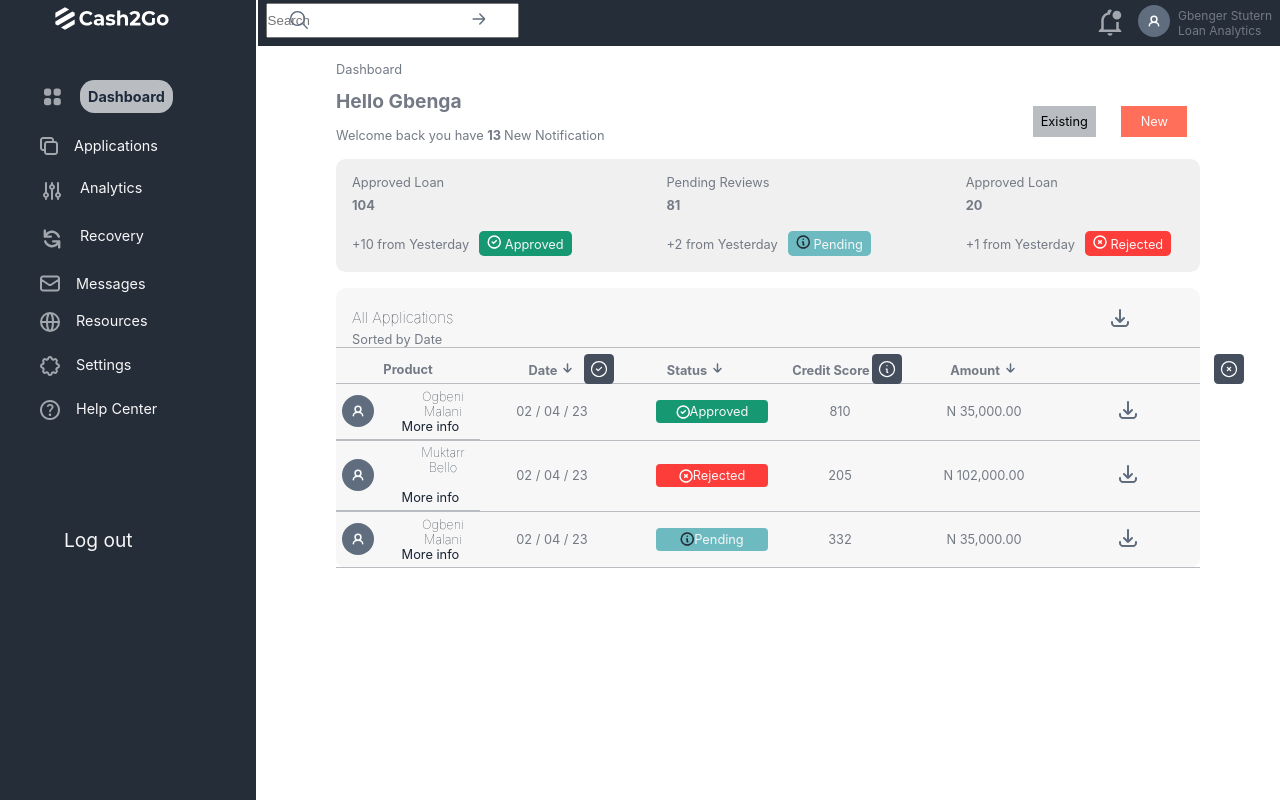
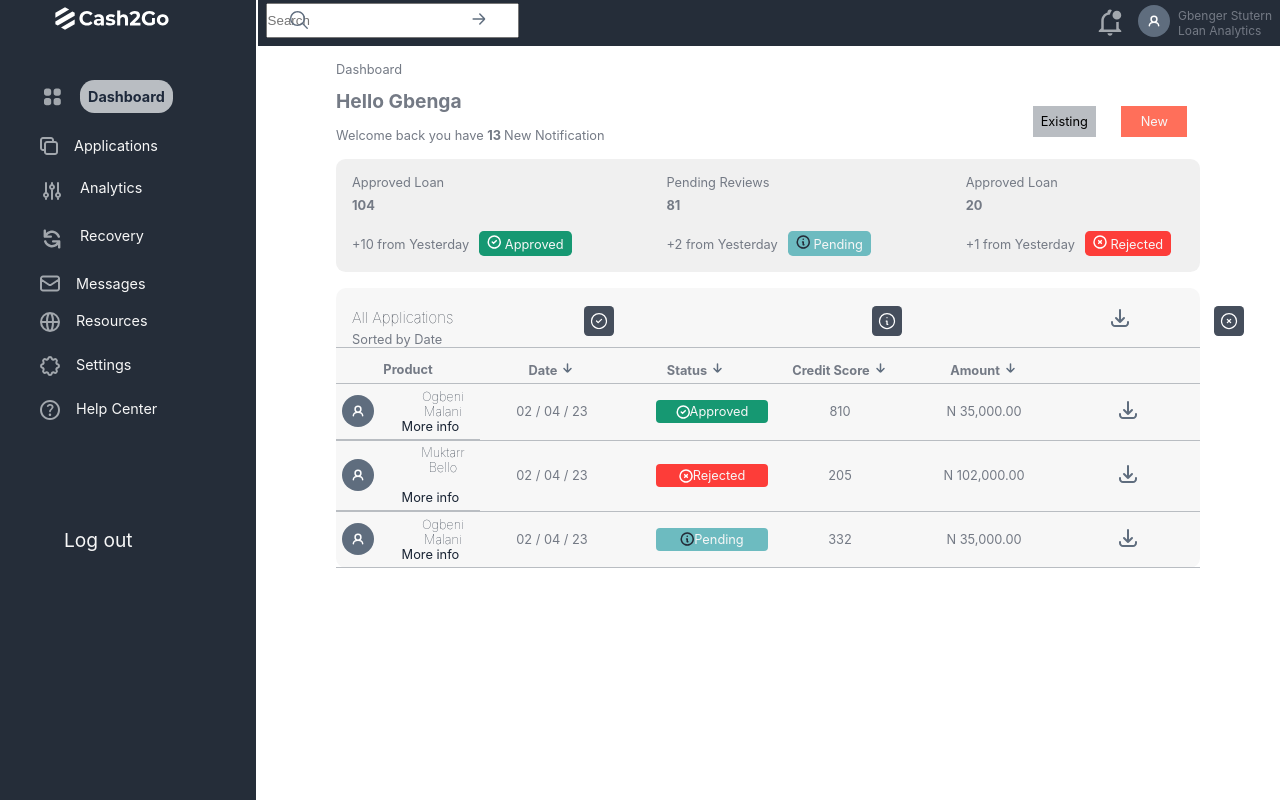
Before and after one commit to joyibeh93/Cash2go-loan-app, a React (Create React App) app: page /dashboard in a window 1280 px wide. Built offline with nearby package versions, Linux system fonts and the light colour scheme; the HTML template or start-up script is replaced by a standard one.

Commit message:
changes in some few stylings

```diff
--- a/src/Styles/Dashboard1-top.css
+++ b/src/Styles/Dashboard1-top.css
@@ -105,20 +105,20 @@
 .approved-black {
   position: absolute;
   left: 36.5rem;
-  bottom: 26rem;
+  bottom: 29rem;
   width: 1.875rem;
 }
 .pending-black {
   position: absolute;
   left: 54.5rem;
-  bottom: 26rem;
+  bottom: 29rem;
   width: 1.875rem;
 }
 
 .rejected-black {
   position: absolute;
   left: 75.9rem;
-  bottom: 26rem;
+  bottom: 29rem;
   width: 1.875rem;
 }
 .ddownload-icon{
--- a/src/Styles/LoanDefault.css
+++ b/src/Styles/LoanDefault.css
@@ -3,7 +3,7 @@
   flex-direction: column;
   align-items: center;
   max-height: 530px;
-  max-width: 800px;
+  max-width: 900px;
   margin: 15px auto;
   padding: 25px;
   border: 1px solid grey;
--- a/src/Styles/Login.css
+++ b/src/Styles/Login.css
@@ -65,8 +65,8 @@
 }
 .login-eye {
   position: absolute;
-  top: 19.5rem;
-  left: 74rem;
+  top: 20.5rem;
+  left: 75rem;
 }
 
 .footnote {
--- a/src/Styles/Signup1.css
+++ b/src/Styles/Signup1.css
@@ -1,6 +1,6 @@
 .eye1-signup1 {
   position: absolute;
-  top: 22em;
+  top: 22.5em;
   left: 74em;
 }
 .form-container-signup1 {
--- a/src/Styles/Signupstep3.css
+++ b/src/Styles/Signupstep3.css
@@ -52,7 +52,7 @@
 .eye {
   position: absolute;
   left: 77em;
-  top: 15em;
+  top: 25em;
 }
 /* .eye{
   position: absolute;
```
